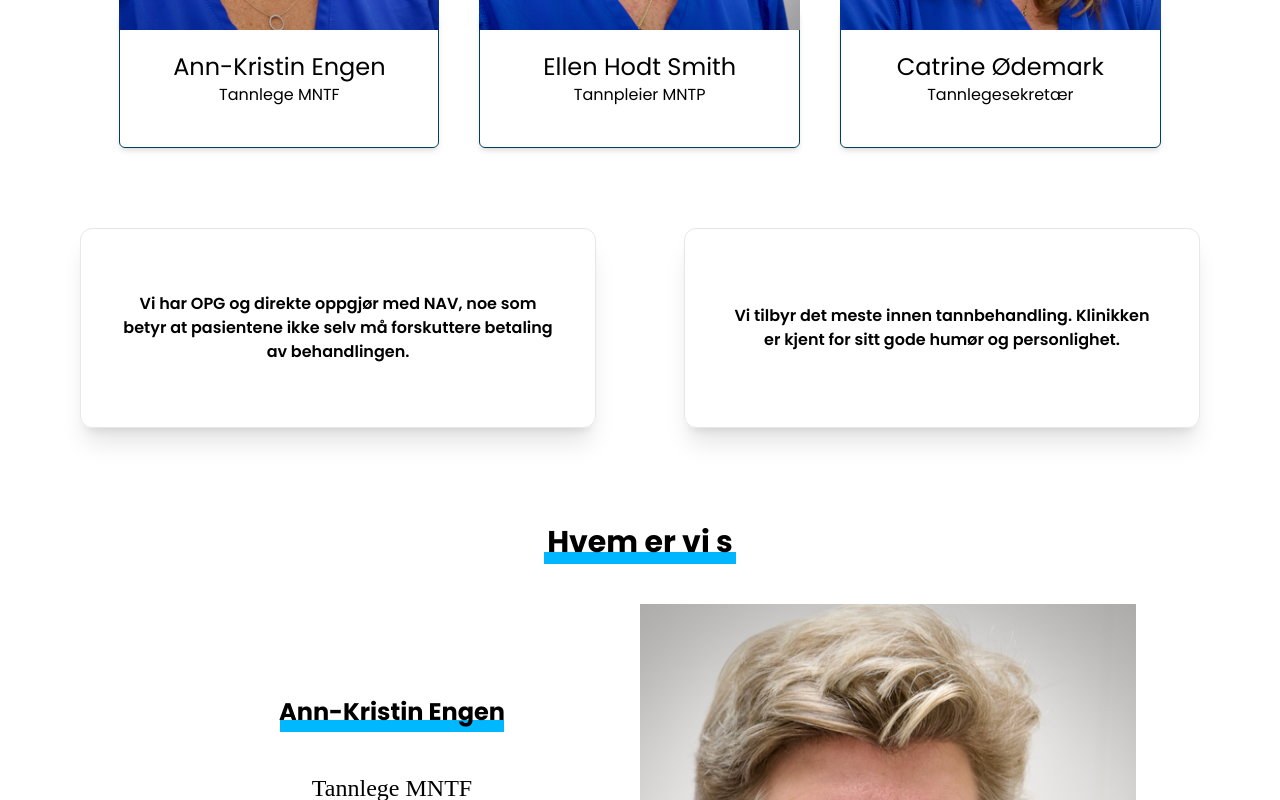
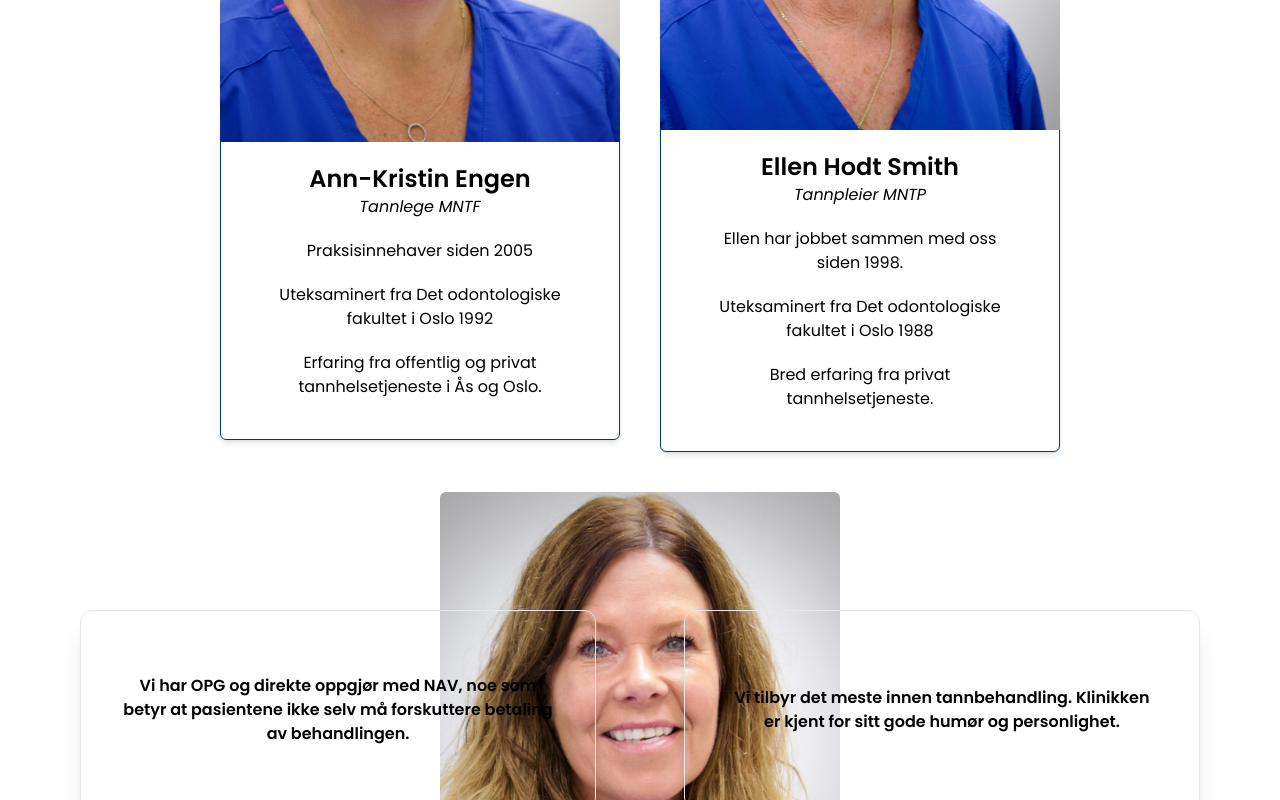
Before and after one commit to MastooraTurkmen/tannglege-engen-as, a Next.js app: page /Omoss in a window 1280 px wide. Shown: the part 780-1580 px from the top of the page. Built offline with nearby package versions, Linux system fonts and the light colour scheme; a web font is replaced by a local one.

Commit message:
changed some features

```diff
--- a/components/AboutComponent.jsx
+++ b/components/AboutComponent.jsx
@@ -7,24 +7,27 @@ const AboutComponent = () => {
         <h1 className="md:text-3xl xl:text-5xl text-2xl z-10 font-bold">
           Møt nabolagets tannleger
         </h1>
-        <div className="bg-[#00B8FF] z-0 mt-[-6px] py-2 md:px-[310px] px-[150px] border-none"></div>
+        <div className="bg-[#00B8FF] z-0 mt-[-6px] py-2 xl:px-[310px] px-[150px] border-none"></div>
         <p className="lg:text-2xl lg:w-[600px] m-5">
           Vi er glade for å være din nabolagtannlege og ta vare på familiens
           tannlegebehov.
         </p>
       </div>
-      <div className="flex mx-5 flex-wrap gap-10 justify-center items-center mt-10">
-        {about.map(({ id, image, name, position }) => {
+      <div className="flex mx-5 h-[900px] flex-wrap gap-10 text-center justify-center items-center mt-10">
+        {about.map(({ id, image, name, position, about1, about2, about3 }) => {
           return (
             <div key={id}>
               <img
                 src={image}
                 alt={name}
-                className="h-[400px] mb-20 flex z-10 rounded-t-md "
+                className="h-[500px] w-[400px] object-cover mb-20 flex z-10 rounded-t-md "
               />
-              <div className="p-10 flex flex-col mt-[-100px] justify-center shadow-md border rounded-md z-20 border-[#00415A] text-center">
-                <h1 className="text-2xl">{name}</h1>
-                <p>{position}</p>
+              <div className="p-10 w-[400px] flex flex-col mt-[-100px] justify-center shadow-md border rounded-md z-20 border-[#00415A] text-center">
+                <h1 className="text-2xl font-semibold">{name}</h1>
+                <em>{position}</em>
+                <p className="mt-5">{about1}</p>
+                <p className="my-5">{about2}</p>
+                <p>{about3}</p>
               </div>
             </div>
           );
```
